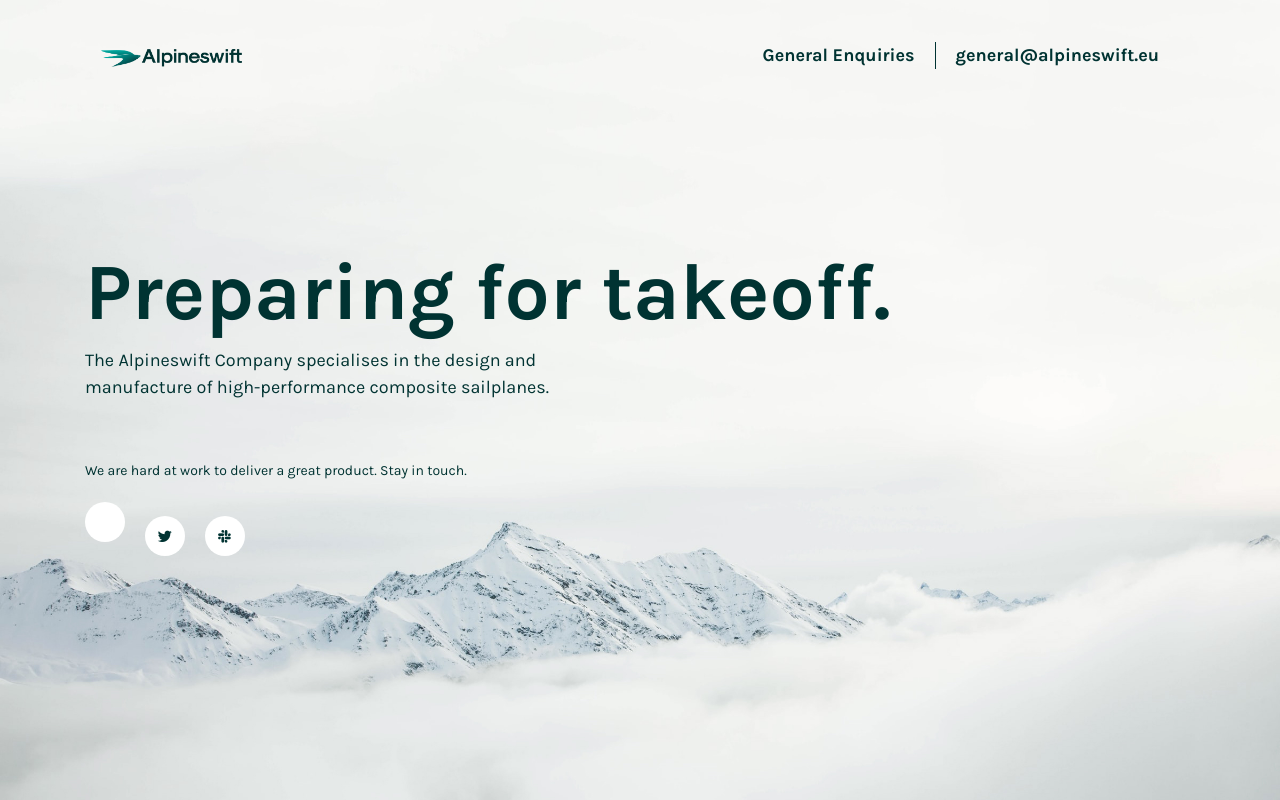
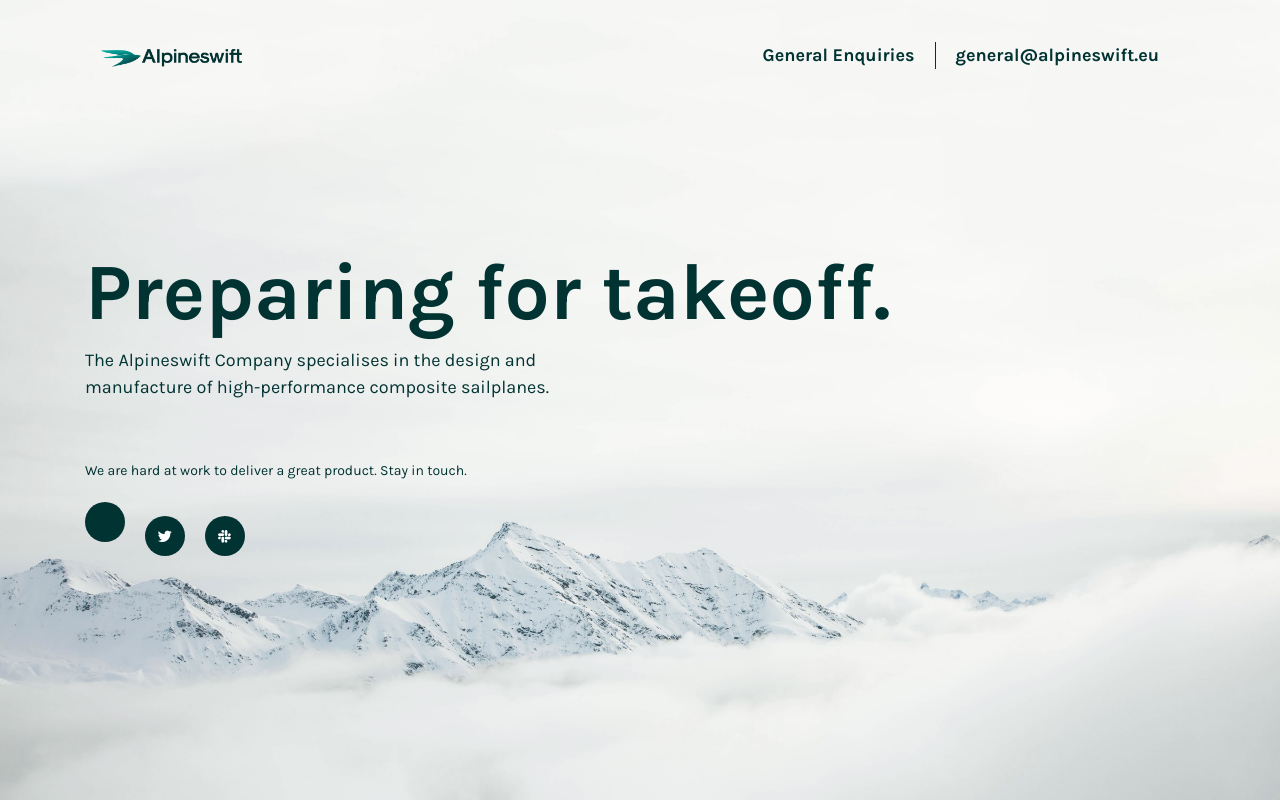
Before and after one commit to alpineswiftcompany/alpineswiftcompany.github.io, a website: page index.html in a window 1280 px wide. Drawn offline with nearby package versions, Linux system fonts and the light colour scheme.

Commit message:
Update bd-coming-soon.css

```diff
--- a/assets/css/bd-coming-soon.css
+++ b/assets/css/bd-coming-soon.css
@@ -60,15 +60,15 @@ p {
   width: 40px;
   height: 40px;
   border-radius: 50%;
-  background-color: #ffffff;
-  color: #003332;
+  background-color: #003332;
+  color: #ffffff;
   margin-right: 16px;
   transition: all 0.3s ease-in-out; }
   .footer-social-links .social-link:last-child {
     margin-right: 0; }
   .footer-social-links .social-link:hover {
     text-decoration: none;
-    background-color: #003332;
-    color: #ffffff; }
+    background-color: #ffffff;
+    color: #003332; }
 
 /*# sourceMappingURL=bd-coming-soon.css.map */
```
